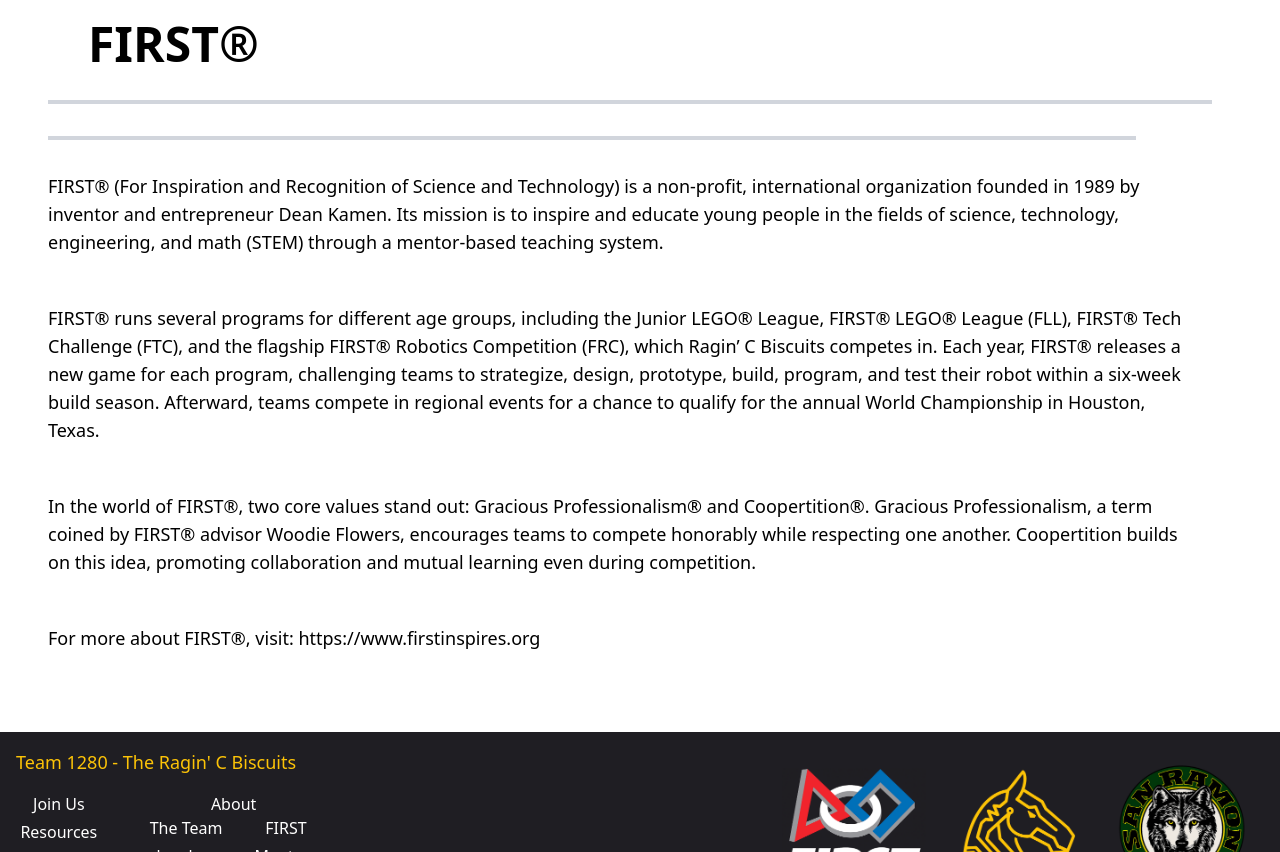
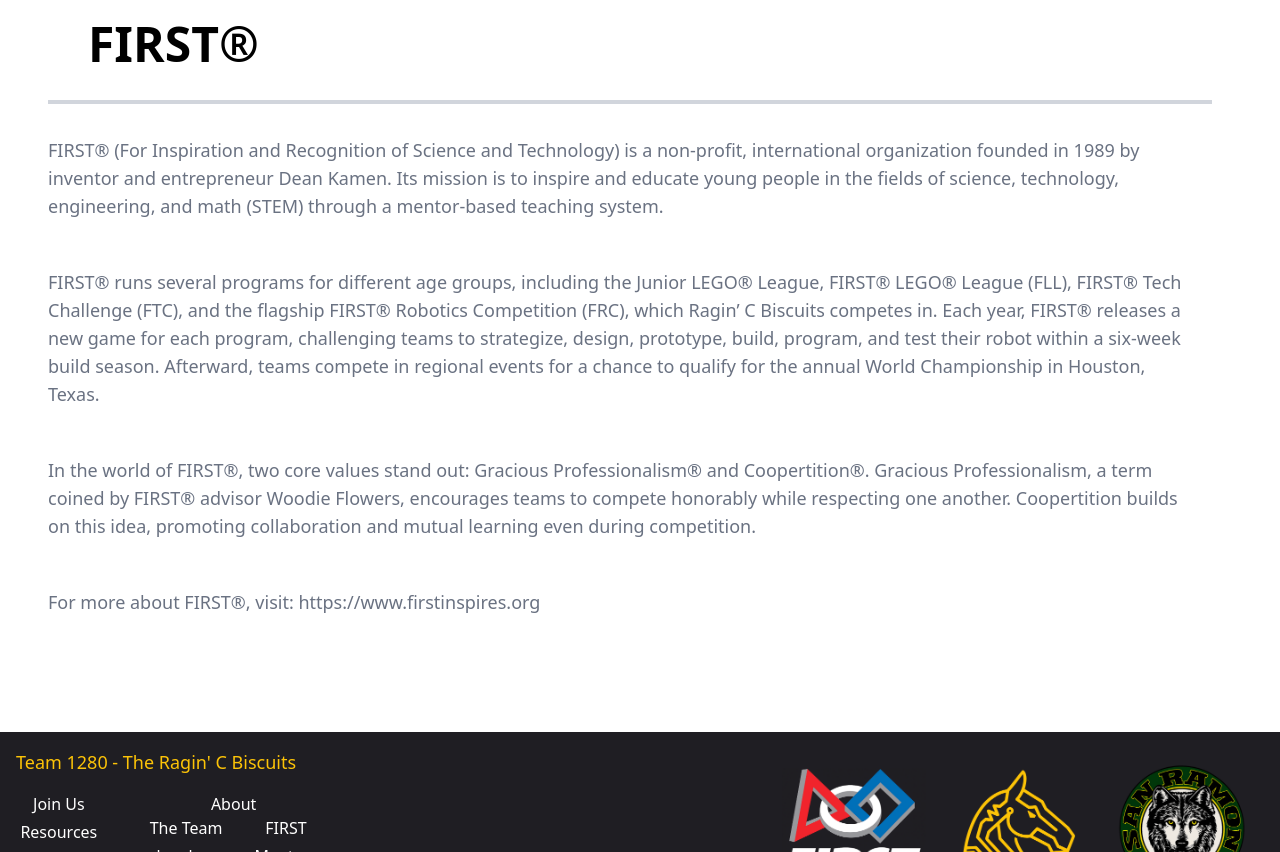
Before and after one commit to Team-1280/1280-website, a React (Vite) app in the folder app/: page /First in a window 1280 px wide. Shown: the part 640-1492 px from the top of the page. Built offline with nearby package versions, Linux system fonts and the light colour scheme.

Commit message:
change FIRST body text to gray

```diff
--- a/app/src/pages/First.jsx
+++ b/app/src/pages/First.jsx
@@ -11,14 +11,13 @@ const First = () => {
                     <div className='px-10 pt-12 text-black text-5xl font-bold'>FIRST®</div>
                     <hr className="my-8 border-gray-300 border-t-4 w-17/18"></hr>
                     <div className="text-lg max-w-[90vw]">
-                        <hr className="my-8 border-gray-300 border-t-4 w-17/18"></hr>
-                        <div className="">FIRST® (For Inspiration and Recognition of Science and Technology) is a non-profit, international organization founded in 1989 by inventor and entrepreneur Dean Kamen. Its mission is to inspire and educate young people in the fields of science, technology, engineering, and math (STEM) through a mentor-based teaching system.</div>
+                        <div className="text-gray-500">FIRST® (For Inspiration and Recognition of Science and Technology) is a non-profit, international organization founded in 1989 by inventor and entrepreneur Dean Kamen. Its mission is to inspire and educate young people in the fields of science, technology, engineering, and math (STEM) through a mentor-based teaching system.</div>
                         <div className="p-6"></div>
-                        <div className="">FIRST® runs several programs for different age groups, including the Junior LEGO® League, FIRST® LEGO® League (FLL), FIRST® Tech Challenge (FTC), and the flagship FIRST® Robotics Competition (FRC), which Ragin’ C Biscuits competes in. Each year, FIRST® releases a new game for each program, challenging teams to strategize, design, prototype, build, program, and test their robot within a six-week build season. Afterward, teams compete in regional events for a chance to qualify for the annual World Championship in Houston, Texas.</div>
+                        <div className="text-gray-500">FIRST® runs several programs for different age groups, including the Junior LEGO® League, FIRST® LEGO® League (FLL), FIRST® Tech Challenge (FTC), and the flagship FIRST® Robotics Competition (FRC), which Ragin’ C Biscuits competes in. Each year, FIRST® releases a new game for each program, challenging teams to strategize, design, prototype, build, program, and test their robot within a six-week build season. Afterward, teams compete in regional events for a chance to qualify for the annual World Championship in Houston, Texas.</div>
                         <div className="p-6"></div>
-                        <div className="">In the world of FIRST®, two core values stand out: Gracious Professionalism® and Coopertition®. Gracious Professionalism, a term coined by FIRST® advisor Woodie Flowers, encourages teams to compete honorably while respecting one another. Coopertition builds on this idea, promoting collaboration and mutual learning even during competition.</div>
+                        <div className="text-gray-500">In the world of FIRST®, two core values stand out: Gracious Professionalism® and Coopertition®. Gracious Professionalism, a term coined by FIRST® advisor Woodie Flowers, encourages teams to compete honorably while respecting one another. Coopertition builds on this idea, promoting collaboration and mutual learning even during competition.</div>
                         <div className="p-6"></div>
-                        <div className="">For more about FIRST®, visit: https://www.firstinspires.org</div>
+                        <div className="text-gray-500">For more about FIRST®, visit: https://www.firstinspires.org</div>
                     </div>
                 </div>
             </section>
```
